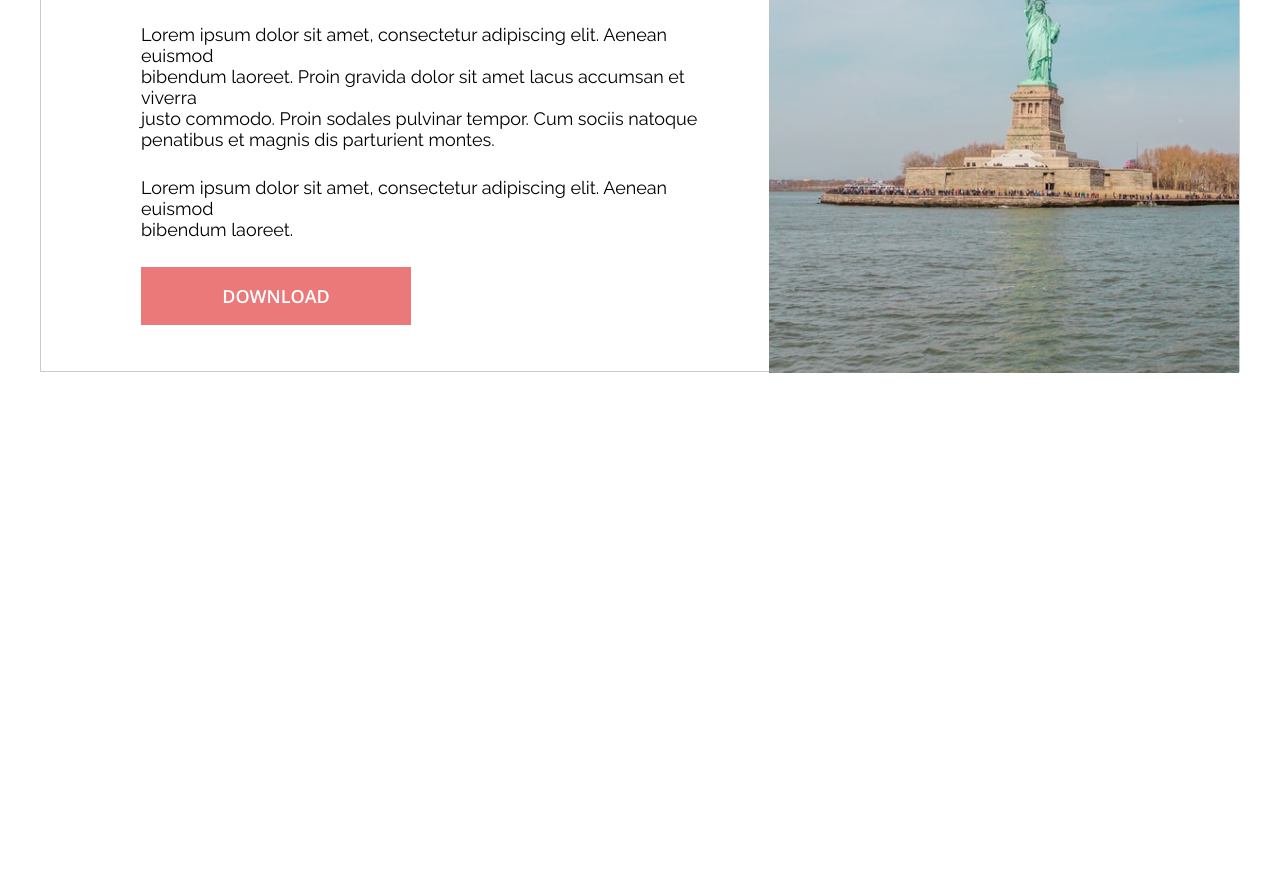
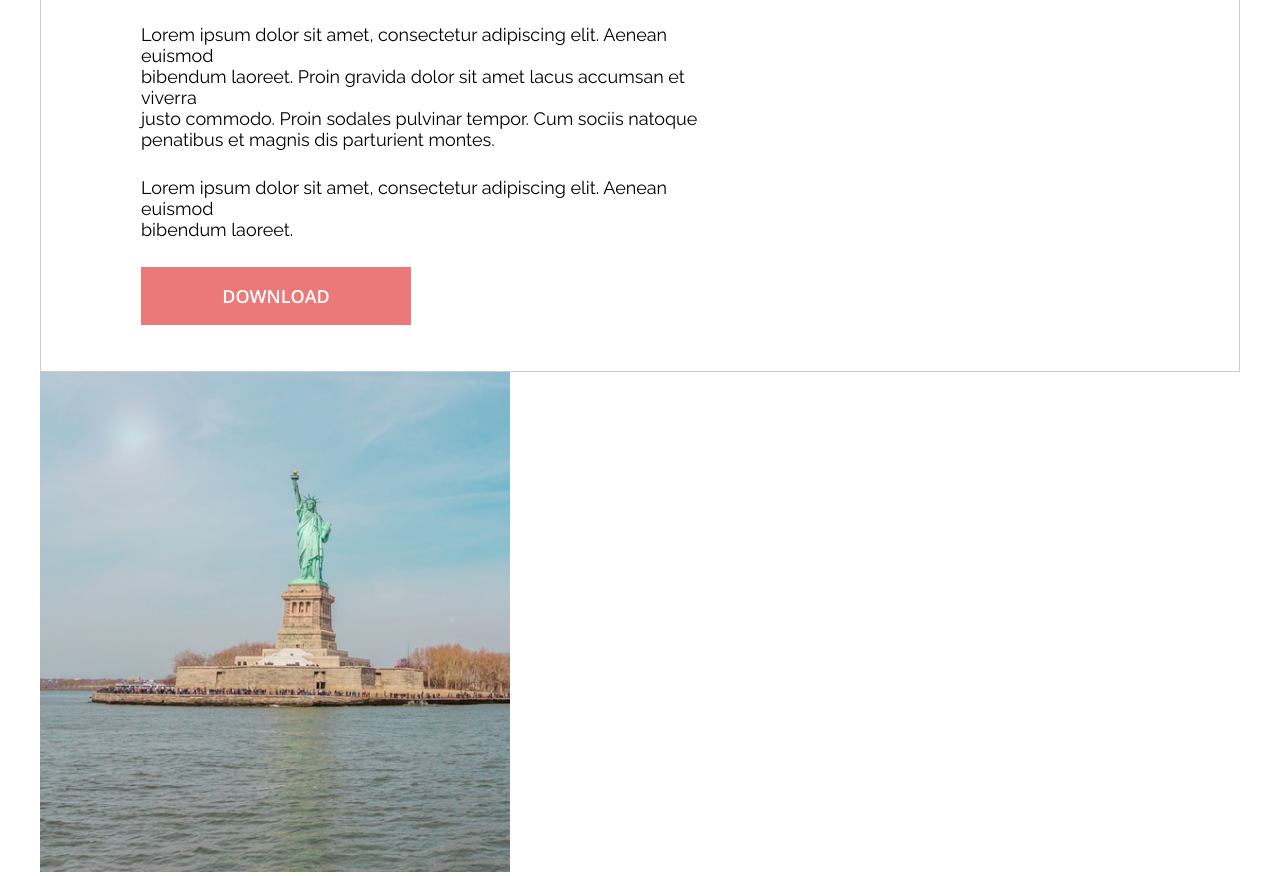
Before and after one commit to No0Way/test, a plain HTML site: page Vscode/Lesson3/index.html in a window 1280 px wide. Shown: the part 225-1101 px from the top of the page. Before the commit the page ends 800 px from the top, so only its background shows below. Drawn offline with nearby package versions, Linux system fonts and the light colour scheme.

Commit message:
add new structure

```diff
--- a/Vscode/css/style.css
+++ b/Vscode/Lesson3/css/style.css
@@ -88,5 +88,5 @@
 .img-block {
   width: 470px;
   height: 500px;
-  float: right;
+  display: inline-block;
 }
--- a/Vscode/index.html
+++ b/Vscode/Lesson3/index.html
@@ -17,9 +17,6 @@
           <div class="tab-head-bt">tab 3</div>
         </div>
         <div class="tbody">
-          <div class="img-block">
-            <img src="assets/New-York.jpg" alt="New-York" />
-          </div>
           <h2 class="section-title">Tabs with soft transitioning effect.</h2>
           <p class="section-description">
             Lorem ipsum dolor sit amet, consectetur adipiscing elit. Aenean
@@ -36,6 +33,11 @@
           </p>
           <button class="button-dwnld">DOWNLOAD</button>
         </div>
+        <div>
+          <div class="img-block">
+            <img src="assets/New-York.jpg" alt="New-York" />
+          </div>
+        </div>
       </div>
     </section>
   </body>
```
Also changed, not shown: Vscode/Lesson3/assets/New-York.jpg (renamed from Vscode/assets/New-York.jpg), Vscode/Lesson3/assets/bulb.jpg (renamed from Vscode/assets/bulb.jpg), Vscode/Lesson3/assets/keyboard.jpg (renamed from Vscode/assets/keyboard.jpg), Vscode/Lesson3/assets/lightning.jpg (renamed from Vscode/assets/lightning.jpg), Vscode/Lesson3/css/main.css (added).
